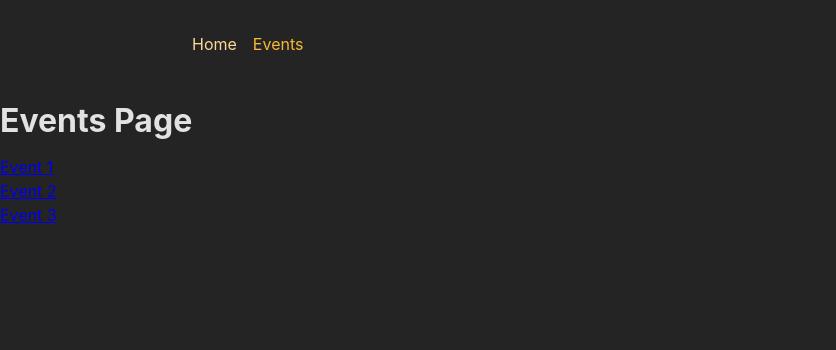
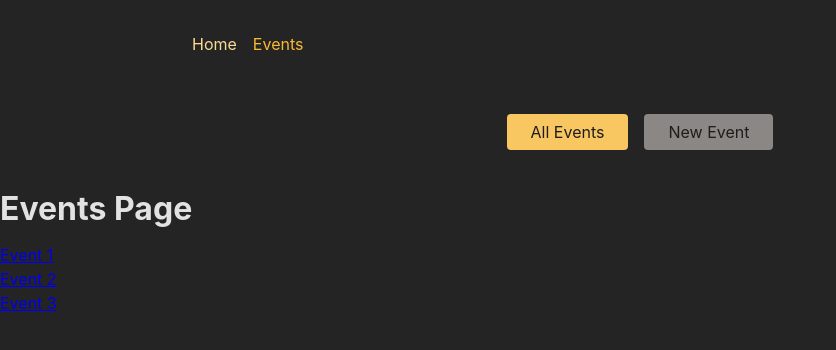
Before and after one commit to amit02543/react-router-advance, a React (Create React App) app in the folder frontend/: page /events in a window 1280 px wide. Shown: the top 350 px of the page, without its empty margins (0-836 px from the left). Built offline with nearby package versions, Linux system fonts and the light colour scheme.

Commit message:
added nested navigation

```diff
--- a/frontend/src/App.js
+++ b/frontend/src/App.js
@@ -29,6 +29,7 @@
 import NewEventPage from './pages/NewEvent';
 import EditEventPage from './pages/EditEvent';
 import RootLayout from './pages/Root';
+import EventsRootLayout from './pages/EventsRoot';
 
 
 const router = createBrowserRouter([
@@ -37,10 +38,29 @@
     element: <RootLayout />,
     children: [
       { index: true, element: <HomePage /> },
-      { path: 'events', element: <EventsPage /> },
-      { path: 'events/:eventId', element: <EventDetailPage /> },
-      { path: 'events/new', element: <NewEventPage /> },
-      { path: 'events/:eventId/edit', element: <EditEventPage /> }
+      {
+        path: 'events',
+        element: <EventsRootLayout />,
+        children: [
+          {
+            index: true,
+            element: <EventsPage />
+          },
+          {
+            path: ':eventId',
+            element: <EventDetailPage />
+          },
+          {
+            path: 'new',
+            element: <NewEventPage />
+          },
+          {
+            path: ':eventId/edit',
+            element: <EditEventPage />
+          }
+        ]
+      },
+
     ]
   }
 ])
--- a/frontend/src/components/EventsNavigation.js
+++ b/frontend/src/components/EventsNavigation.js
@@ -1,3 +1,5 @@
+import { NavLink } from 'react-router-dom';
+
 import classes from './EventsNavigation.module.css';
 
 function EventsNavigation() {
@@ -6,10 +8,10 @@
       <nav>
         <ul className={classes.list}>
           <li>
-            <a href="/events">All Events</a>
+            <NavLink to="/events" className={({ isActive }) => (isActive ? classes.active : undefined)} end>All Events</NavLink>
           </li>
           <li>
-            <a href="/events/new">New Event</a>
+            <NavLink to="/events/new" className={({ isActive }) => (isActive ? classes.active : undefined)}>New Event</NavLink>
           </li>
         </ul>
       </nav>
--- /dev/null
+++ b/frontend/src/pages/EventsRoot.js
@@ -0,0 +1,16 @@
+import { Outlet } from "react-router-dom";
+
+import EventsNavigation from '../components/EventsNavigation';
+
+
+const EventsRootLayout = () => {
+    return (
+        <>
+            <EventsNavigation />
+            <Outlet />
+        </>
+    );
+};
+
+
+export default EventsRootLayout;
```
